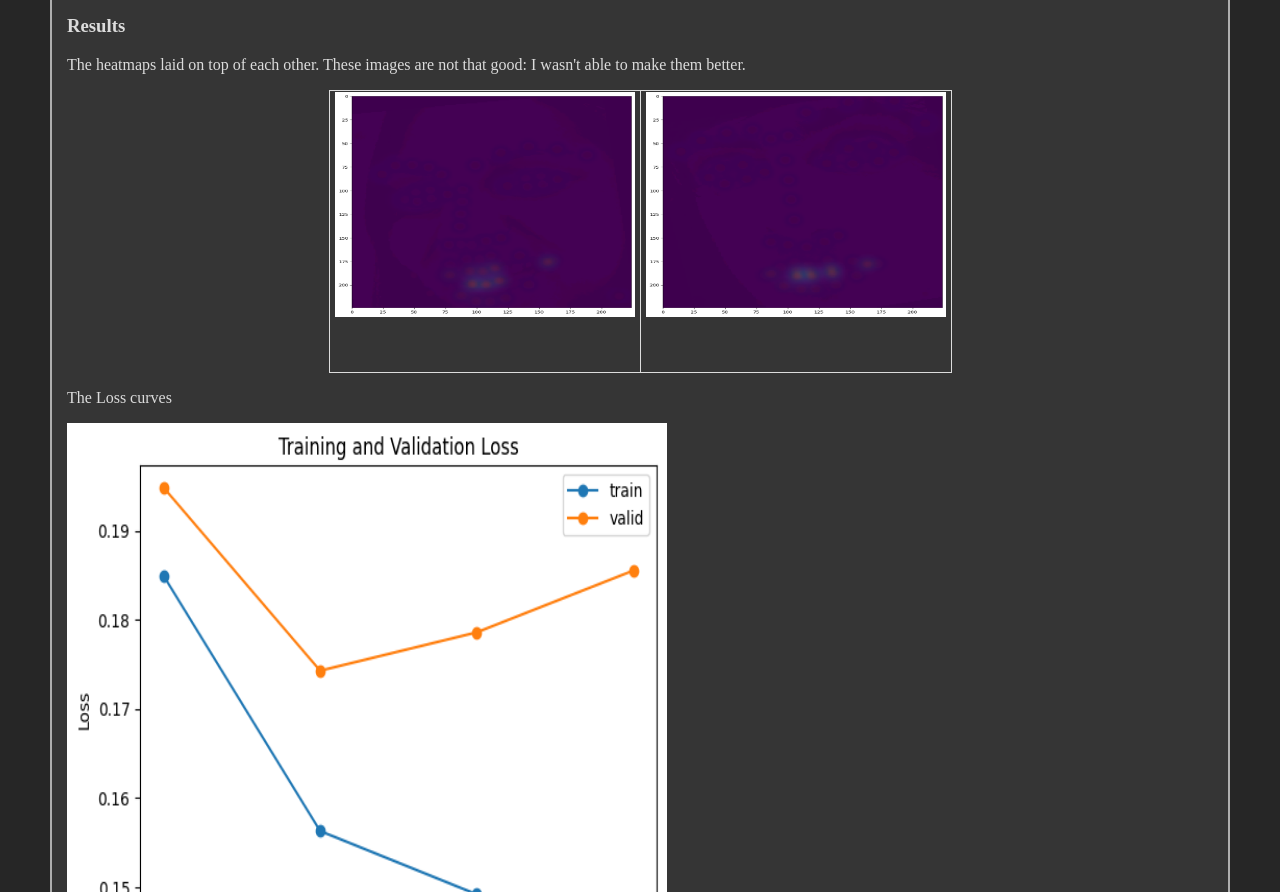
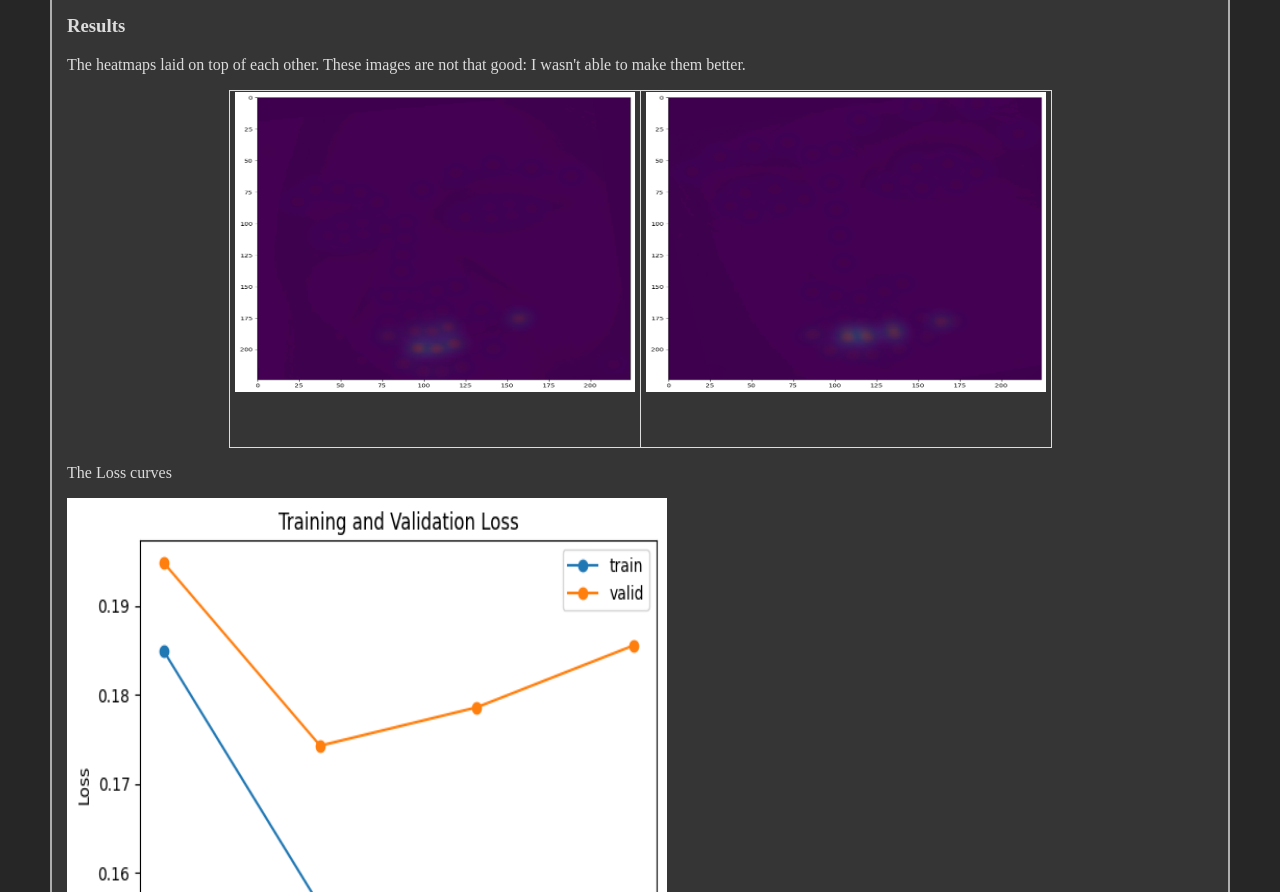
Before and after one commit to joe-alarcon/joe-alarcon.github.io, a plain HTML site: page projf/index.html in a window 1280 px wide. Shown: the part 10191-11083 px from the top of the page. Drawn offline with nearby package versions, Linux system fonts and the light colour scheme.

Commit message:
size modification

```diff
--- a/projf/index.html
+++ b/projf/index.html
@@ -285,8 +285,8 @@
     <p>The heatmaps laid on top of each other. These images are not that good: I wasn't able to make them better. </p>
     <table>
         <tr>
-          <td> <img src="face_keypoints/part4/Samples/sample1.png" width="300" height="225"> </td>
-          <td> <img src="face_keypoints/part4/Samples/sample2.png" width="300" height="225"> </td>
+          <td> <img src="face_keypoints/part4/Samples/sample1.png" width="400" height="300"> </td>
+          <td> <img src="face_keypoints/part4/Samples/sample2.png" width="400" height="300"> </td>
         </tr>
     </table>
 
```
